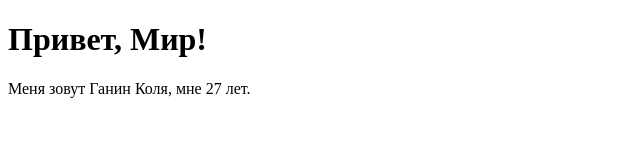
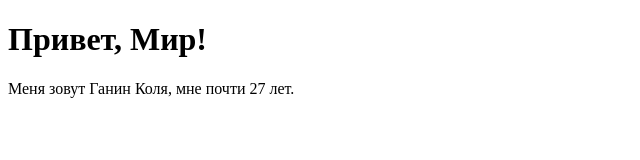
Before and after one commit to kganin/test, a plain HTML site: page index.html in a window 1280 px wide. Shown: the full height of the page, 0-640 px from the left. Drawn offline with Linux system fonts and the light colour scheme.

Commit message:
Исправляет описание

```diff
--- a/index.html
+++ b/index.html
@@ -9,6 +9,6 @@
     <h1>
         Привет, Мир!
     </h1>
-    <p>Меня зовут Ганин Коля, мне 27 лет.</p>
+    <p>Меня зовут Ганин Коля, мне почти 27 лет.</p>
 </body>
 </html>
```
